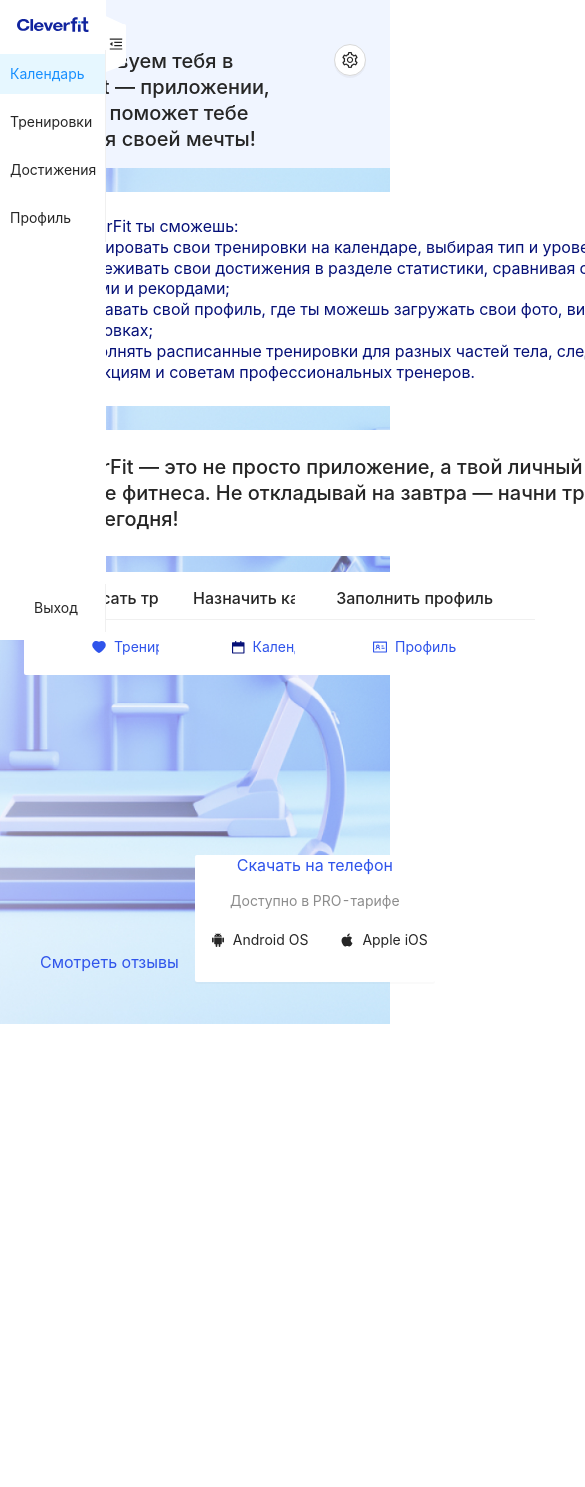
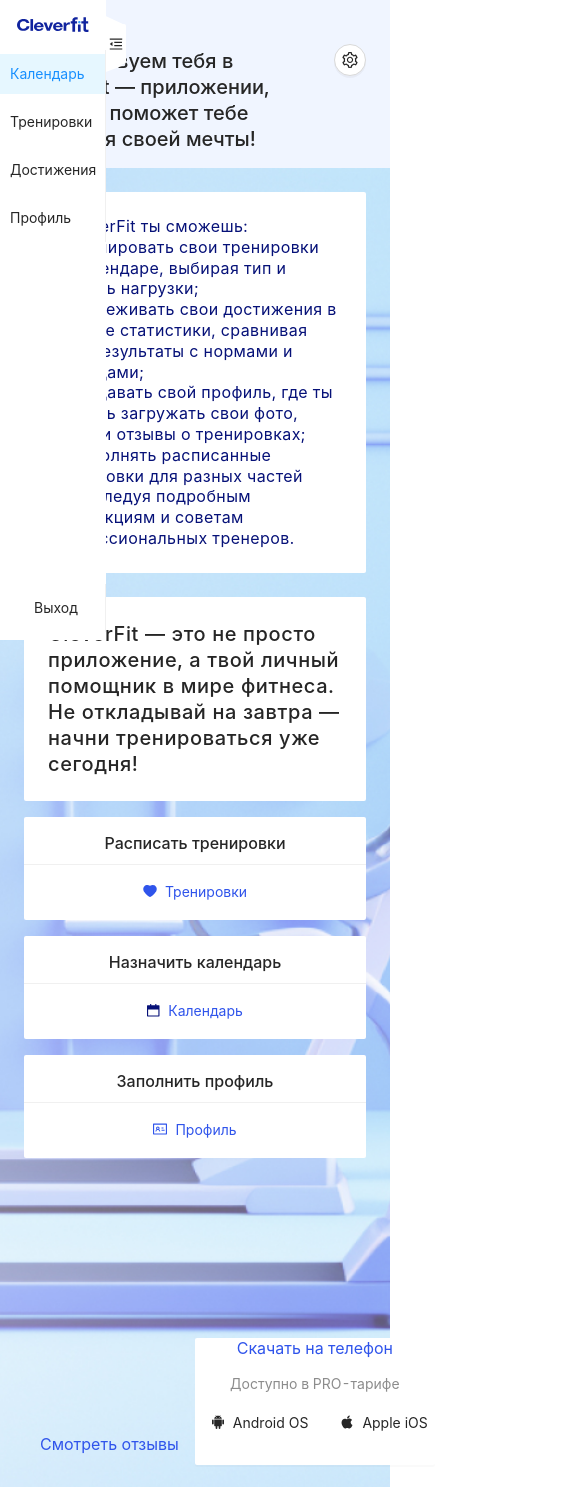
Before and after one commit to ClevertecFrontendLab/Yura703, a React (Vite) app: page /#/ in a window 390 px wide. Shown: the top 1487 px of the page, 585 px wide, since content can reach past the window. Before the commit the page ends 1024 px from the top, so only its background shows below. Built offline with nearby package versions, Linux system fonts and the light colour scheme.

Commit message:
feat: add adaptive for main-content

```diff
--- a/src/components/header/header.scss
+++ b/src/components/header/header.scss
@@ -27,7 +27,6 @@
             margin: 0;
             padding-top: 4px;
             color: $character-light-title-85;
-            font-size: 2.57vw;
         }
 
         button {
@@ -35,6 +34,13 @@
         }
     }
 }
+
+@media (max-width: 1300px){
+    .header .header-content h1 {
+        @include text-heading-tablet;
+    }
+}
+
 @media (max-width: 991px) {
     .header .header-content h1 {
         max-width: 473px;
--- a/src/components/main-content/main-content.scss
+++ b/src/components/main-content/main-content.scss
@@ -3,21 +3,23 @@
 
 .main-content {
     max-width: 752px;
-    padding: 24px;
+    margin: 24px;
 
     .main-text1 {
-        width: 752px;
+        max-width: 752px;
 
         p {
             @include text-main-1;
             color: $primary-light-9;
+            letter-spacing: 0.42px;
             text-align: start;
             margin: 0;
         }
     }
 
     .main-text2 {
-        width: 752px;
+        max-width: 752px;
+        min-height: 126px;
         margin: 24px 0 16px 0;
 
         p {
@@ -25,13 +27,22 @@
             color: $character-light-title-85;
             text-align: start;
             margin: 0;
+            letter-spacing: 0.6px;
         }
     }
 }
 
+.cards-btns {
+    max-width: 752px;
+    width: 100%;
+    display: flex;
+    justify-content: space-between;
+    gap: 16px;
+
     .cards-btn {
         @include text-main-1;
         color: $character-light-title-85;
+        width: 240px;
 
         button {
             @include text-sider-menu;
@@ -40,6 +51,10 @@
 
         .ant-card-head {
             height: 45px;
+
+            .ant-card-head-title {
+                white-space: wrap;
+            }
         }
 
         .ant-card-body {
@@ -47,3 +62,28 @@
             padding: 12px;
         }
     }
+}
+
+@media (max-width: 991px) {
+    .cards-btns .cards-btn {
+        .ant-card-head {
+            height: 66px;
+        }
+        //max-width: 182px;
+        //width: 100%;
+    }
+}
+
+@media (max-width: 767px) {
+    .cards-btns {
+        flex-direction: column;
+        .cards-btn {
+            width: 100%;
+
+            .ant-card-head {
+                height: 45px;
+            }
+        }
+    }
+
+}
--- a/src/components/main-content/main-content.tsx
+++ b/src/components/main-content/main-content.tsx
@@ -1,9 +1,11 @@
 import React from 'react';
 import './main-content.scss';
 import 'antd/dist/antd.css'; // or 'antd/dist/antd.less'
-import { Card, Col, Row, Button } from 'antd';
+import { Card, Col, Row, Button, Grid } from 'antd';
 import Icon, { IdcardOutlined, HeartFilled } from '@ant-design/icons';
 import type { CustomIconComponentProps } from '@ant-design/icons/lib/components/Icon';
+
+const { useBreakpoint } = Grid;
 
 const CalendarSvg = () => (
     <svg width="13" height="13" viewBox="0 0 13 13" fill="none" xmlns="http://www.w3.org/2000/svg">
@@ -16,6 +18,8 @@
 
 
 export const MainContent: React.FC = () => {
+    const screenMore992 = useBreakpoint().lg;
+    const screenMore768 = useBreakpoint().md;
 
     return (
         <div className='main-content'>
@@ -27,25 +31,19 @@
                 <p>— выполнять расписанные тренировки для разных частей тела, следуя подробным инструкциям и советам профессиональных тренеров.</p>
             </Card>
             <Card bordered={false} className='main-text2'>
-                <p>CleverFit — это не просто приложение, а твой личный помощник<br/>в мире фитнеса. Не откладывай на завтра — начни тренироваться<br/>уже сегодня!</p>
+                <p>CleverFit — это не просто приложение, а твой личный помощник в мире фитнеса. Не откладывай на завтра — начни тренироваться уже сегодня!</p>
             </Card>
-            <Row gutter={64}>
-                <Col span={8}>
-                    <Card title="Расписать тренировки" bordered={false} style={{ width: 240 }} className='cards-btn'>
+            <div className='cards-btns'>
+                <Card title="Расписать тренировки" bordered={false} className='cards-btn'>
                     <Button type='text' icon={<HeartFilled />}>Тренировки</Button>
                 </Card>
-                </Col>
-                <Col span={8}>
-                    <Card title="Назначить календарь" bordered={false} style={{ width: 240 }} className='cards-btn'>
+                <Card title="Назначить календарь" bordered={false} className='cards-btn'>
                     <Button type='text' icon={<CalendarIcon/>}>Календарь</Button>
                 </Card>
-                </Col>
-                <Col span={8}>
-                    <Card title="Заполнить профиль" bordered={false} style={{ width: 240 }} className='cards-btn'>
+                <Card title="Заполнить профиль" bordered={false} className='cards-btn'>
                     <Button type='text' icon={<IdcardOutlined />}>Профиль</Button>
                 </Card>
-                </Col>
-            </Row>
+            </div>
         </div>
     );
 };
```
Lines whose indentation alone changed are shown as unchanged.
